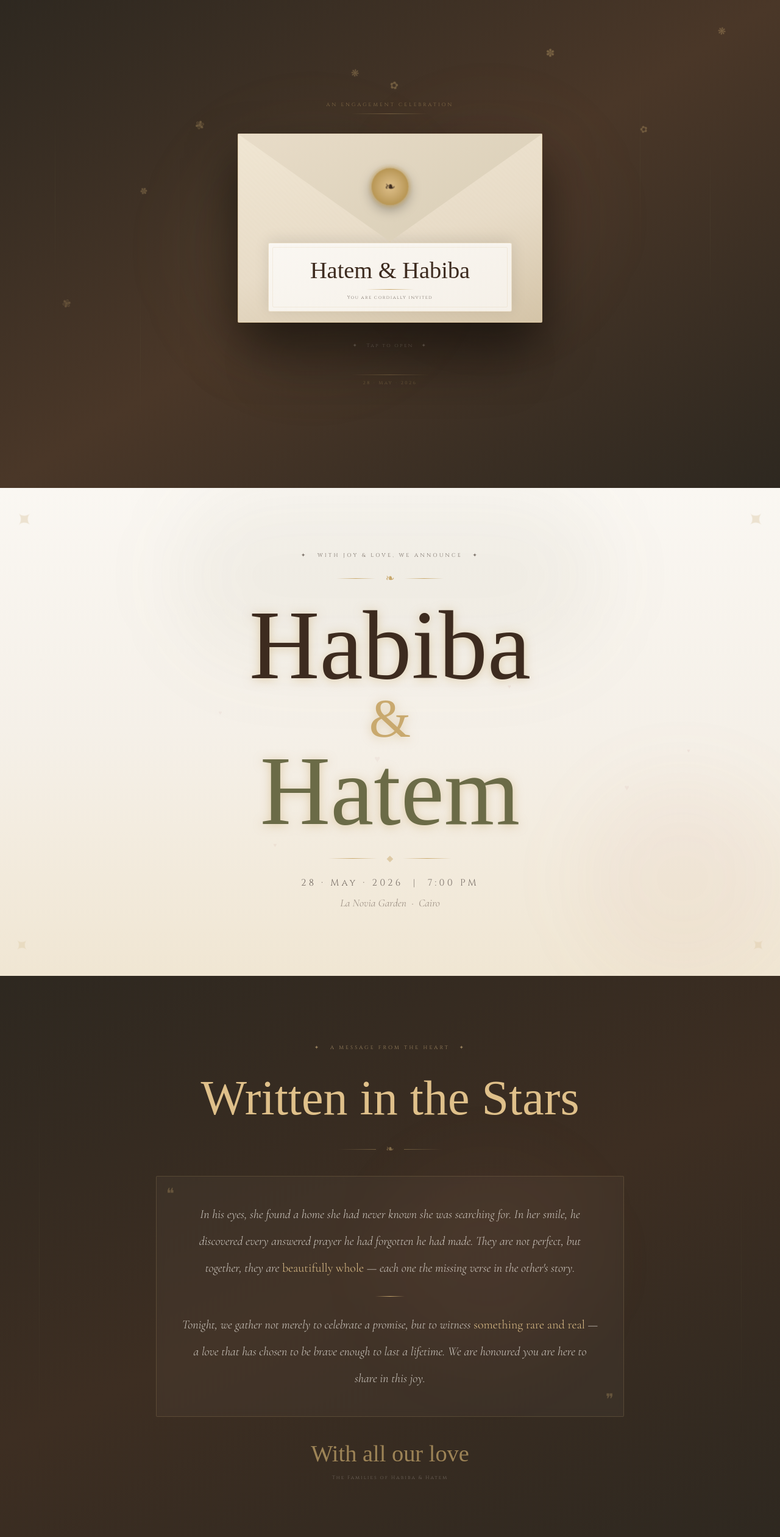
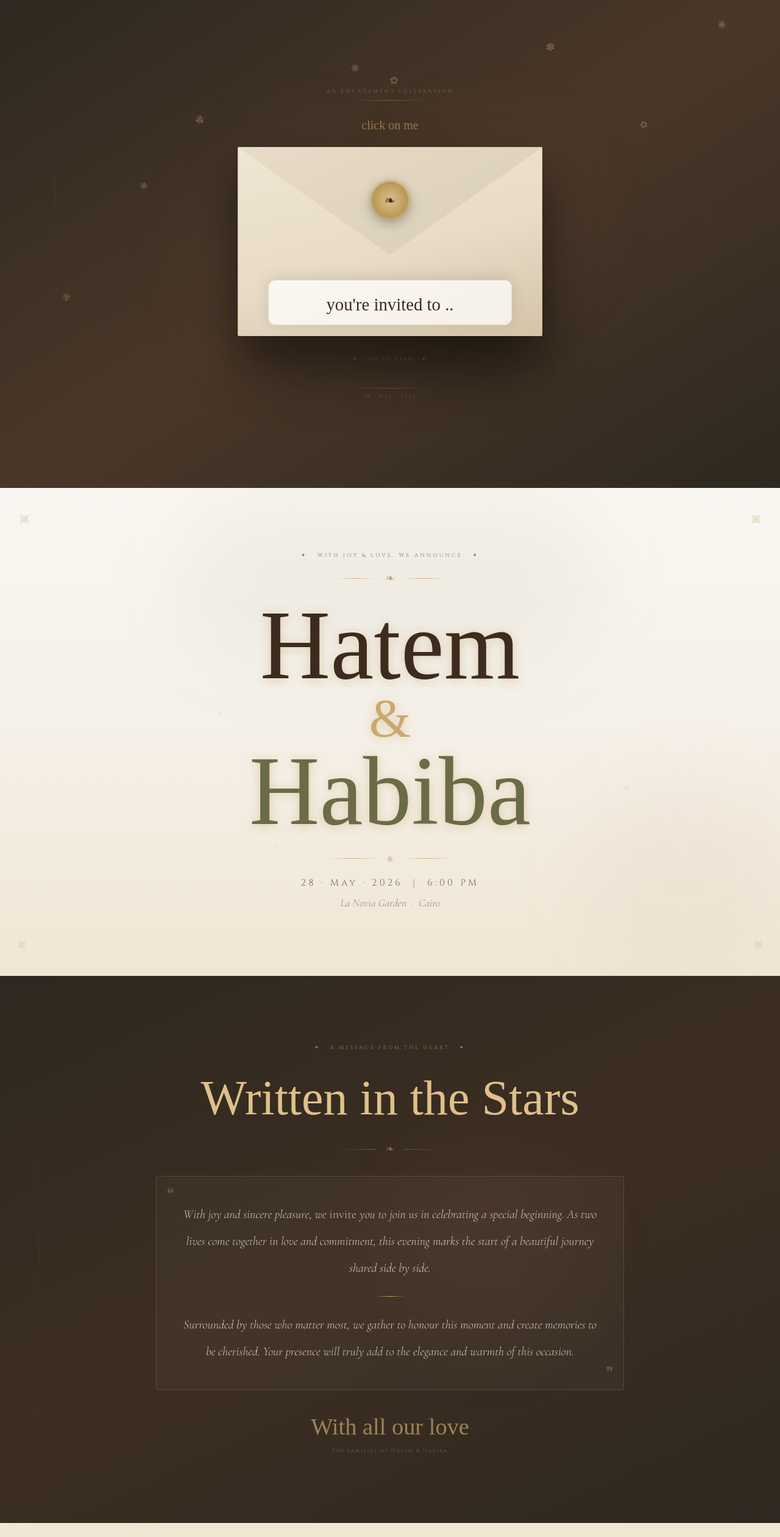
Before and after one commit to Mhossam11/Hatem-And-Habiba, a React (Create React App) app: page / in a window 1280 px wide. Shown: the top 2520 px of the page at 61% size. Built offline with nearby package versions, Linux system fonts and the light colour scheme; a web font is replaced by a local one.

Commit message:
Initial commit - envelope animation

```diff
--- a/package.json
+++ b/package.json
@@ -1,5 +1,5 @@
 {
-  "name": "habiba-hatem-engagement",
+  "name": "Hatem-Habiba-engagement",
   "version": "1.0.0",
   "private": true,
   "dependencies": {
--- a/public/index.html
+++ b/public/index.html
@@ -4,7 +4,7 @@
     <meta charset="utf-8" />
     <meta name="viewport" content="width=device-width, initial-scale=1" />
     <meta name="theme-color" content="#2e2820" />
-    <title>Habiba & Hatem — Engagement</title>
+    <title>Hatem & Habiba — Engagement</title>
     <link rel="preconnect" href="https://fonts.googleapis.com" />
     <link rel="preconnect" href="https://fonts.gstatic.com" crossorigin />
     <link
--- a/src/App.jsx
+++ b/src/App.jsx
@@ -17,7 +17,7 @@ export default function App() {
       <GallerySection />
       <CountdownSection />
       <DetailsSection />
-      <VenueSection />
+      {/* <VenueSection /> */}
       <FooterSection />
     </main>
   );
--- a/src/components/CountdownSection.jsx
+++ b/src/components/CountdownSection.jsx
@@ -110,7 +110,7 @@ export default function CountdownSection() {
           className={`font-cormorant italic text-rustlt mt-10 reveal reveal-d5 ${visible ? "in-view" : ""}`}
           style={{ fontSize: "clamp(0.9rem, 2vw, 1.1rem)" }}
         >
-          Wednesday, 28 May 2026 &nbsp;·&nbsp; 7:00 PM &nbsp;·&nbsp; La Novia Garden
+          Wednesday, 28 May 2026 &nbsp;·&nbsp; 6:00 PM &nbsp;·&nbsp; La Novia Garden
         </p>
       </div>
     </section>
--- a/src/components/DetailsSection.jsx
+++ b/src/components/DetailsSection.jsx
@@ -66,7 +66,7 @@ export default function DetailsSection() {
             </p>
             <div className="w-10 h-px divider-gold mx-auto my-3" />
             <p className="font-cinzel tracking-widest text-goldlt/60" style={{ fontSize: "0.6rem" }}>
-              7:00 PM Onwards
+              6:00 PM Onwards
             </p>
           </div>
 
--- a/src/components/EnvelopeSection.jsx
+++ b/src/components/EnvelopeSection.jsx
@@ -77,6 +77,13 @@ export default function EnvelopeSection({ onOpen }) {
         </p>
         <div className="w-32 h-px bg-gradient-to-r from-transparent via-gold/40 to-transparent" />
       </div>
+
+      {/* "Click on me" hint at top */}
+      {!opened && (
+        <p className="relative z-10 font-monte text-gold/60 text-xl mb-4 animate-bounce">
+          click on me
+        </p>
+      )}
 
       {/* Envelope */}
       <div
@@ -159,7 +166,7 @@ export default function EnvelopeSection({ onOpen }) {
 
           {/* Inner letter card */}
           <div
-            className={`absolute left-1/2 -translate-x-1/2 z-[2] text-center ${
+            className={`absolute left-1/2 -translate-x-1/2 z-[2] text-center rounded-xl ${
               opened ? "letter-risen" : "letter-still"
             }`}
             style={{
@@ -167,14 +174,16 @@ export default function EnvelopeSection({ onOpen }) {
               width: "80%",
               background: "linear-gradient(160deg, #faf7f2 0%, #f5f0e8 100%)",
               border: "1px solid rgba(201,169,110,0.3)",
-              borderRadius: "3px",
+              // borderRadius: "3px",
               padding: "1.4rem 1rem 1rem",
               boxShadow:
                 "0 -4px 24px rgba(0,0,0,0.1), inset 0 1px 0 rgba(255,255,255,0.5)",
             }}
           >
+            {opened ? (
+              <>
                 {/* Inner frame */}
-            <div className="absolute inset-[6px] border border-gold/15 rounded-sm pointer-events-none" />
+                <div className="absolute inset-[6px] border border-gold/15 rounded-xl pointer-events-none" />
                 <p
                   className="font-monte text-darkbrown"
                   style={{
@@ -191,6 +200,18 @@ export default function EnvelopeSection({ onOpen }) {
                 >
                   You are cordially invited
                 </p>
+              </>
+            ) : (
+              <p
+                className="font-monte text-darkbrown"
+                style={{
+                  fontSize: "clamp(1.2rem, 4vw, 1.8rem)",
+                  lineHeight: 1.15,
+                }}
+              >
+                you're invited to ..
+              </p>
+            )}
           </div>
         </div>
 
--- a/src/components/FooterSection.jsx
+++ b/src/components/FooterSection.jsx
@@ -71,7 +71,7 @@ export default function FooterSection() {
           className={`font-cinzel tracking-[0.28em] text-cream/35 reveal reveal-d3 ${visible ? "in-view" : ""}`}
           style={{ fontSize: "clamp(0.55rem, 1.4vw, 0.72rem)" }}
         >
-          28 · May · 2026 &nbsp;|&nbsp; 7:00 PM &nbsp;|&nbsp; La Novia Garden · Cairo
+          28 · May · 2026 &nbsp;|&nbsp; 6:00 PM &nbsp;|&nbsp; La Novia Garden · Cairo
         </p>
 
         {/* Bottom ornament */}
--- a/src/components/GallerySection.jsx
+++ b/src/components/GallerySection.jsx
@@ -2,7 +2,7 @@ import React from "react";
 import { useReveal } from "../hooks/useReveal";
 
 const images = [
-  { url: "https://images.unsplash.com/photo-1519225421980-715cb0215aed?w=600&q=80", label: "Habiba & Hatem", span: "row-span-2" },
+  { url: "https://images.unsplash.com/photo-1519225421980-715cb0215aed?w=600&q=80", label: "Hatem & Habiba", span: "row-span-2" },
   { url: "https://images.unsplash.com/photo-1529634806980-85c3dd6d34ac?w=600&q=80", label: "" },
   { url: "https://images.unsplash.com/photo-1606216794079-73f1dab70b3d?w=600&q=80", label: "" },
   { url: "https://images.unsplash.com/photo-1515934751635-c81c6bc9a2d8?w=600&q=80", label: "" },
--- a/src/components/LoveSection.jsx
+++ b/src/components/LoveSection.jsx
@@ -7,7 +7,10 @@ export default function LoveSection() {
   return (
     <section
       className="relative py-28 px-4 overflow-hidden"
-      style={{ background: "linear-gradient(155deg, #2e2820 0%, #3d2e22 50%, #2e2820 100%)" }}
+      style={{
+        background:
+          "linear-gradient(155deg, #2e2820 0%, #3d2e22 50%, #2e2820 100%)",
+      }}
     >
       {/* Ambient glows */}
       <div className="absolute inset-0 pointer-events-none">
@@ -16,17 +19,28 @@ export default function LoveSection() {
       </div>
 
       {/* Vine lines */}
-      {[{ l: "5%", h: "60%", t: "20%" }, { l: "95%", h: "50%", t: "30%" }].map((v, i) => (
-        <div key={i}
+      {[
+        { l: "5%", h: "60%", t: "20%" },
+        { l: "95%", h: "50%", t: "30%" },
+      ].map((v, i) => (
+        <div
+          key={i}
           className="absolute w-px bg-gradient-to-b from-transparent via-olive/20 to-transparent animate-vineGrow"
-          style={{ left: v.l, height: v.h, top: v.t, animationDelay: `${i * 2}s` }}
+          style={{
+            left: v.l,
+            height: v.h,
+            top: v.t,
+            animationDelay: `${i * 2}s`,
+          }}
         />
       ))}
 
       <div ref={ref} className="relative z-10 max-w-3xl mx-auto text-center">
         {/* Label */}
-        <p className="font-cinzel tracking-[0.38em] text-goldlt/60 uppercase"
-          style={{ fontSize: "0.52rem" }}>
+        <p
+          className="font-cinzel tracking-[0.38em] text-goldlt/60 uppercase"
+          style={{ fontSize: "0.52rem" }}
+        >
           ✦ &nbsp; A message from the heart &nbsp; ✦
         </p>
 
@@ -48,12 +62,19 @@ export default function LoveSection() {
         {/* The romantic letter */}
         <div
           className={`relative border border-gold/20 rounded-sm px-6 py-8 sm:px-10 sm:py-10 reveal reveal-d2 ${visible ? "in-view" : ""}`}
-          style={{ background: "rgba(255,255,255,0.03)", backdropFilter: "blur(6px)" }}
+          style={{
+            background: "rgba(255,255,255,0.03)",
+            backdropFilter: "blur(6px)",
+          }}
         >
           {/* Corner accents */}
-          <span className="absolute top-3 left-4 text-gold/30 font-monte text-2xl">❝</span>
-          <span className="absolute bottom-3 right-4 text-gold/30 font-monte text-2xl">❞</span>
-{/*
+          <span className="absolute top-3 left-4 text-gold/30 font-monte text-2xl">
+            ❝
+          </span>
+          <span className="absolute bottom-3 right-4 text-gold/30 font-monte text-2xl">
+            ❞
+          </span>
+          {/*
           <p
             className="font-cormorant italic font-light leading-[2.2] text-cream/80"
             style={{ fontSize: "clamp(1rem, 2.2vw, 1.25rem)" }}
@@ -71,11 +92,11 @@ export default function LoveSection() {
             className="font-cormorant italic font-light leading-[2.2] text-cream/80"
             style={{ fontSize: "clamp(1rem, 2.2vw, 1.25rem)" }}
           >
-            In his eyes, she found a home she had never known she was searching for.
-            In her smile, he discovered every answered prayer he had forgotten he had made.
-            They are not perfect, but together, they are{" "}
-            <span className="text-goldlt not-italic">beautifully whole</span> — each one
-            the missing verse in the other's story.
+            With joy and sincere pleasure, we
+            <span className="text-goldlt not-italic">{" "}invite {" "}</span>
+            you to join us in celebrating a special beginning. As two lives come
+            together in love and commitment, this evening marks the start of a
+            beautiful journey shared side by side.
           </p>
 
           <div className="w-12 h-px divider-gold mx-auto my-6" />
@@ -84,20 +105,25 @@ export default function LoveSection() {
             className="font-cormorant italic font-light leading-[2.2] text-cream/80"
             style={{ fontSize: "clamp(1rem, 2.2vw, 1.25rem)" }}
           >
-            Tonight, we gather not merely to celebrate a promise, but to witness{" "}
-            <span className="text-goldlt not-italic">something rare and real</span> — a love
-            that has chosen to be brave enough to last a lifetime.
-            We are honoured you are here to share in this joy.
+            Surrounded by those who matter most, we gather to honour this moment
+            and create memories to be cherished. Your presence will truly add to
+            the elegance and warmth of this occasion.
           </p>
         </div>
 
         {/* Sign off */}
         <div className={`mt-8 reveal reveal-d4 ${visible ? "in-view" : ""}`}>
-          <p className="font-monte text-gold/70" style={{ fontSize: "clamp(1.6rem, 4vw, 2.4rem)" }}>
+          <p
+            className="font-monte text-gold/70"
+            style={{ fontSize: "clamp(1.6rem, 4vw, 2.4rem)" }}
+          >
             With all our love
           </p>
-          <p className="font-cinzel tracking-[0.25em] text-cream/30 mt-1" style={{ fontSize: "0.5rem" }}>
-            The Families of Habiba &amp; Hatem
+          <p
+            className="font-cinzel tracking-[0.25em] text-cream/30 mt-1"
+            style={{ fontSize: "0.5rem" }}
+          >
+            The Families of Hatem &amp; Habiba
           </p>
         </div>
       </div>
--- a/src/components/NamesSection.jsx
+++ b/src/components/NamesSection.jsx
@@ -67,7 +67,7 @@ export default function NamesSection() {
             className={`block font-monte text-darkbrown text-shadow-gold reveal reveal-d1 ${visible ? "in-view" : ""}`}
             style={{ fontSize: "clamp(4.5rem, 16vw, 10rem)", lineHeight: 1.0 }}
           >
-            Habiba
+            Hatem
           </span>
           <span
             className={`block font-monte text-gold text-shadow-gold reveal reveal-d2 ${visible ? "in-view" : ""}`}
@@ -79,7 +79,7 @@ export default function NamesSection() {
             className={`block font-monte text-olive text-shadow-gold reveal reveal-d3 ${visible ? "in-view" : ""}`}
             style={{ fontSize: "clamp(4.5rem, 16vw, 10rem)", lineHeight: 1.0 }}
           >
-            Hatem
+            Habiba
           </span>
         </div>
 
@@ -93,7 +93,7 @@ export default function NamesSection() {
         {/* Date */}
         <p className={`font-cinzel tracking-[0.28em] text-rustgray reveal reveal-d4 ${visible ? "in-view" : ""}`}
           style={{ fontSize: "clamp(0.7rem, 2vw, 0.95rem)" }}>
-          28 · May · 2026 &nbsp;|&nbsp; 7:00 PM
+          28 · May · 2026 &nbsp;|&nbsp; 6:00 PM
         </p>
 
         {/* Venue hint */}
```
Also changed, not shown: 1 other file (tests, documents, lock files or other folders). Lines whose indentation alone changed are shown as unchanged.
